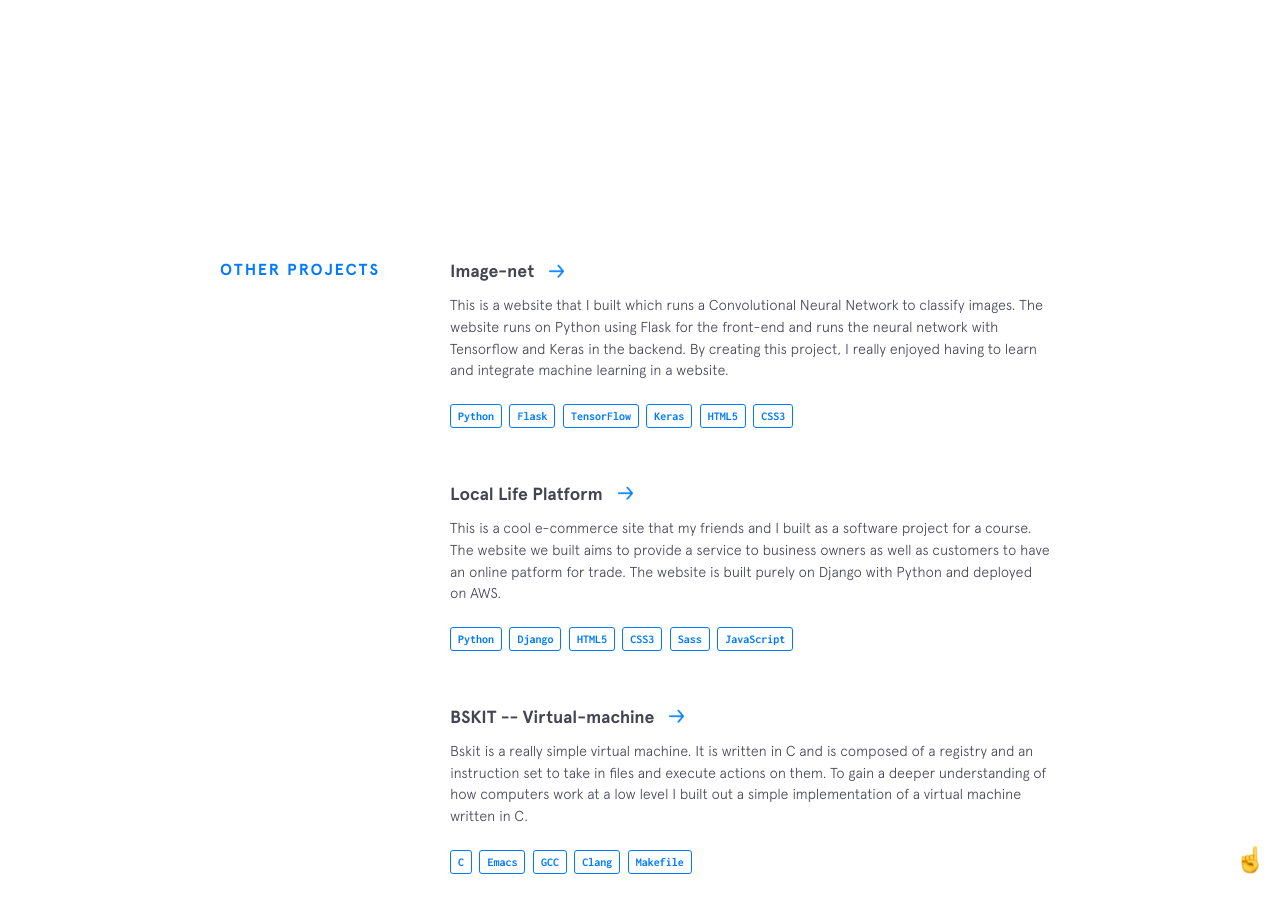
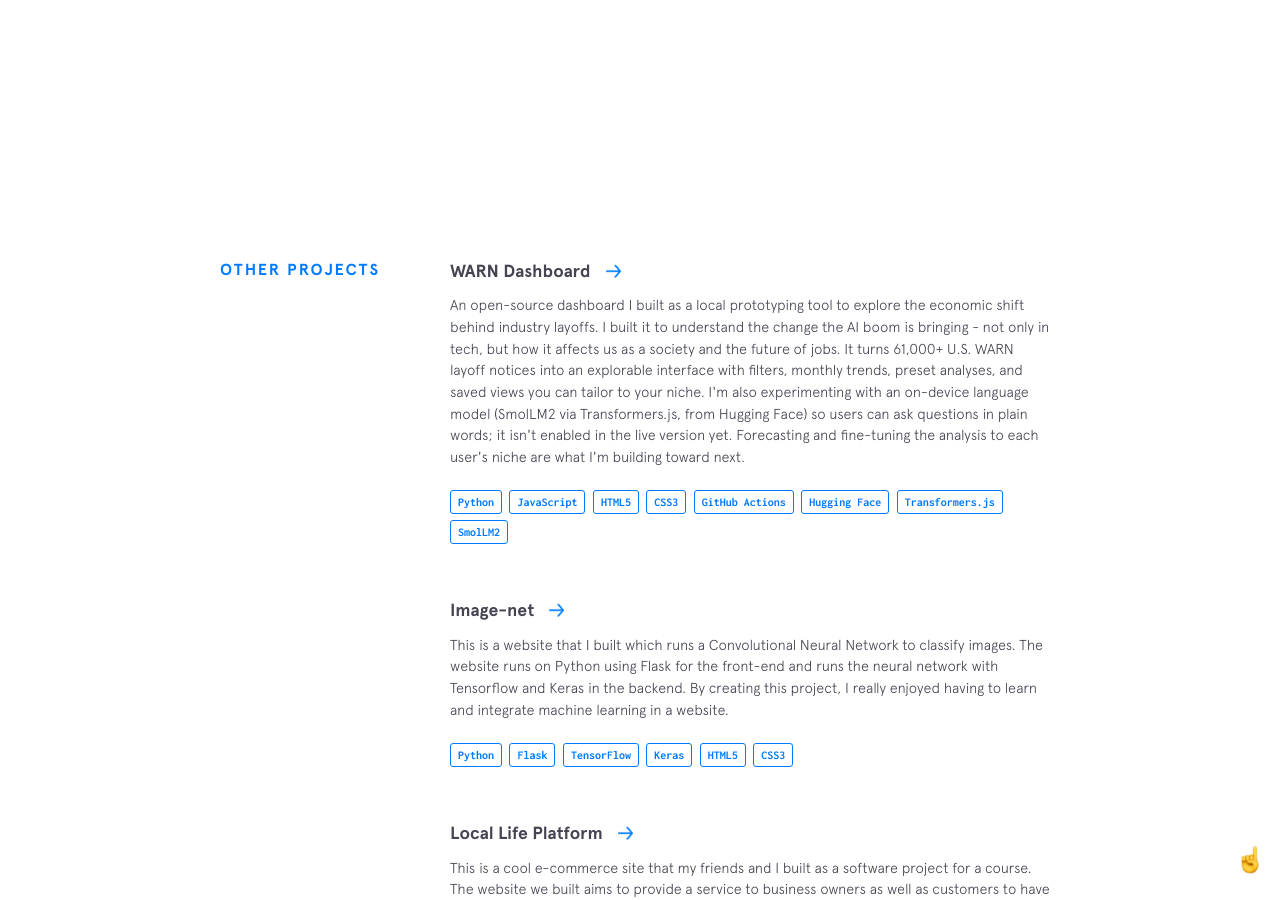
Before and after one commit to Abezzam10/Abezzam10.github.io, a Jekyll site: the page built from index.html, in a window 1280 px wide and 900 px high, scrolled down 2688 px. Built offline with Jekyll 4.4.1, drawn with Linux system fonts in a browser that asks for light colours.

Commit message:
Add WARN Dashboard to Other Projects

```diff
--- a/_data/other-projects.yml
+++ b/_data/other-projects.yml
@@ -1,3 +1,17 @@
+- name: WARN Dashboard
+  url: https://abezzam10.github.io/warn-dashboard/
+  code: https://github.com/Abezzam10/warn-dashboard
+  description: An open-source dashboard I built as a local prototyping tool to explore the economic shift behind industry layoffs. I built it to understand the change the AI boom is bringing - not only in tech, but how it affects us as a society and the future of jobs. It turns 61,000+ U.S. WARN layoff notices into an explorable interface with filters, monthly trends, preset analyses, and saved views you can tailor to your niche. I'm also experimenting with an on-device language model (SmolLM2 via Transformers.js, from Hugging Face) so users can ask questions in plain words; it isn't enabled in the live version yet. Forecasting and fine-tuning the analysis to each user's niche are what I'm building toward next.
+  used:
+    - thing: Python
+    - thing: JavaScript
+    - thing: HTML5
+    - thing: CSS3
+    - thing: GitHub Actions
+    - thing: Hugging Face
+    - thing: Transformers.js
+    - thing: SmolLM2
+
 - name: Image-net
   url: https://github.com/Abezzam10/Image_router
   code: https://github.com/Abezzam10/Image_router
```
